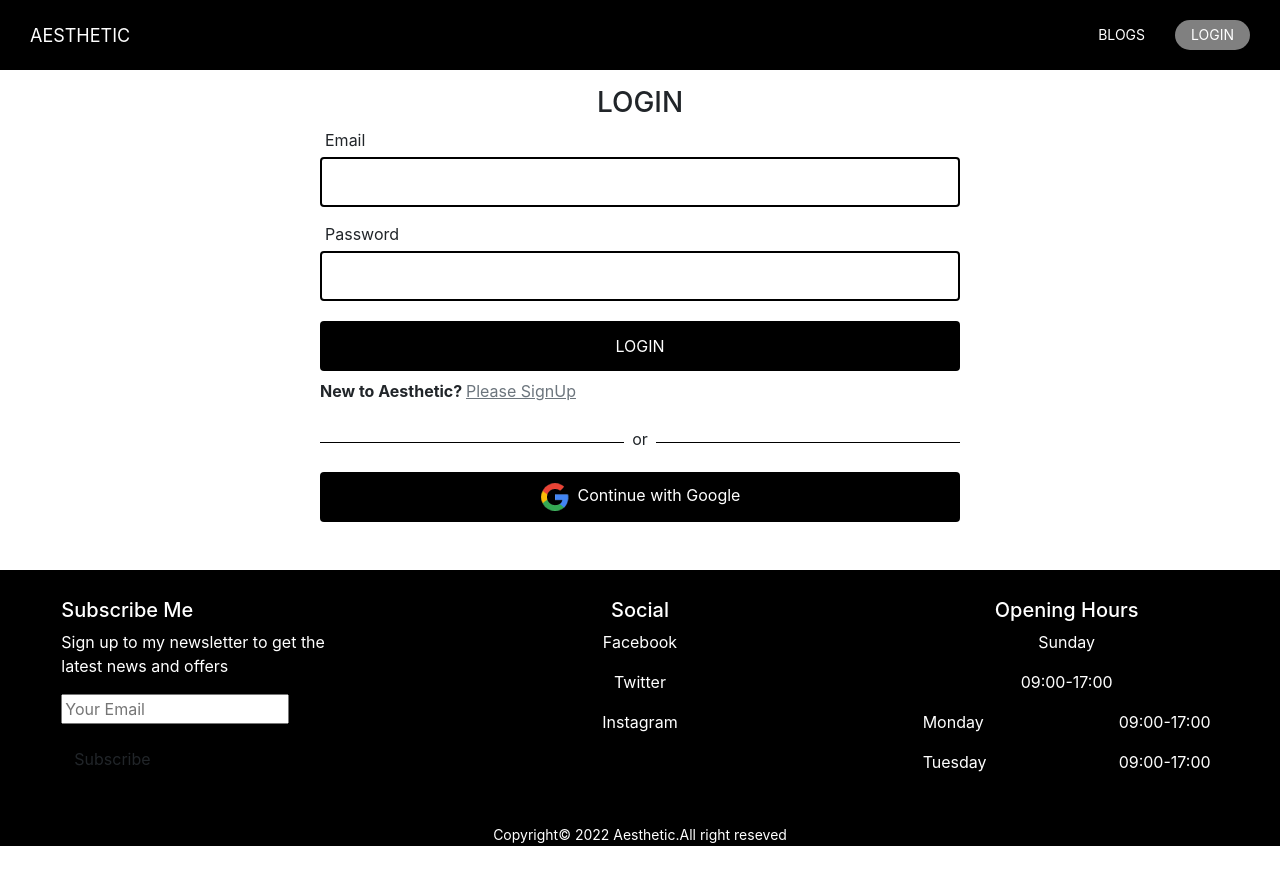
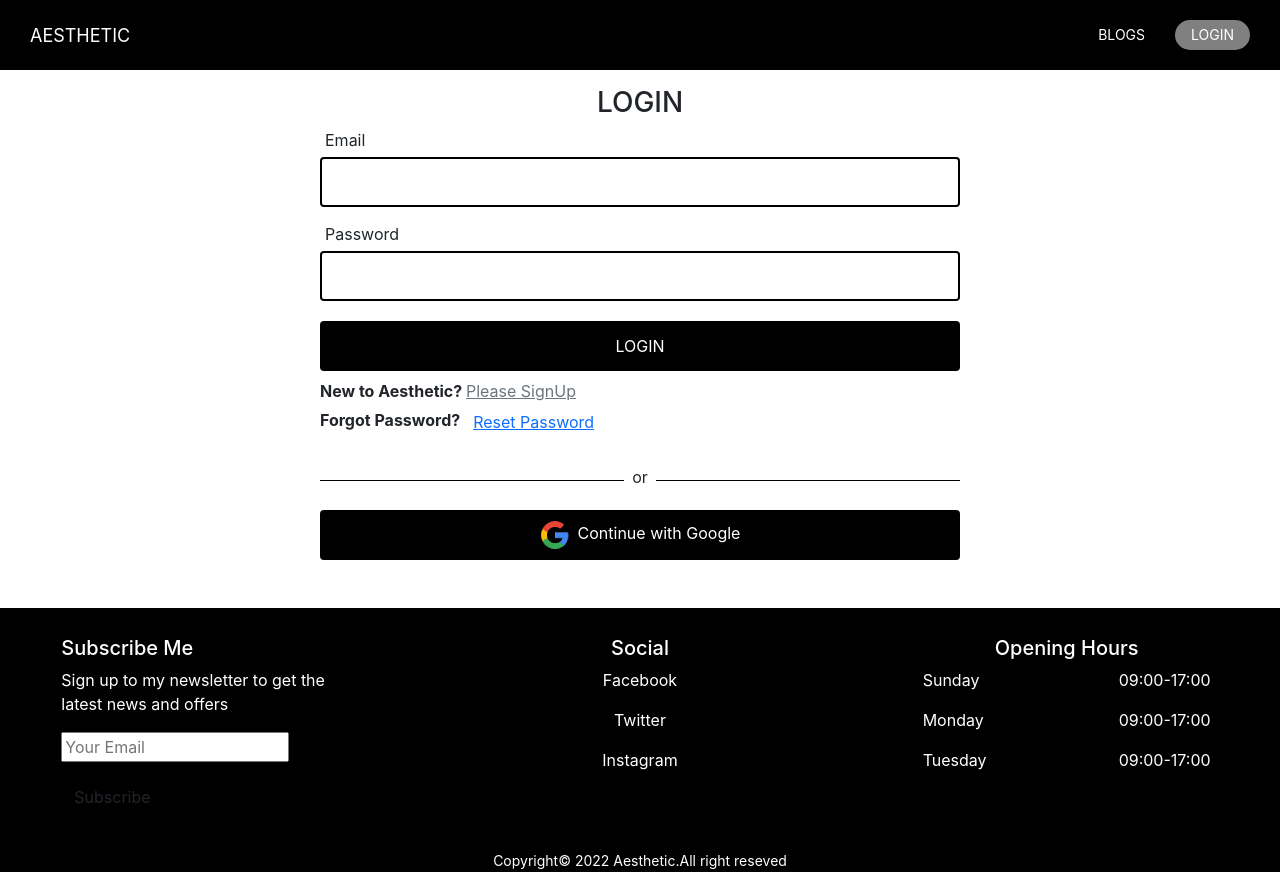
Before and after one commit to no7hingisimpossible/Aesthetic-, a React (Create React App) app: page /login in a window 1280 px wide. Before the commit the page ends 862 px from the top, so only its background shows below. Built offline with nearby package versions, Linux system fonts and the light colour scheme; no server answers.

Commit message:
reset password added

```diff
--- a/public/index.html
+++ b/public/index.html
@@ -24,7 +24,7 @@
     -->
   <link rel="stylesheet" href="https://cdn.jsdelivr.net/npm/bootstrap@5.1.3/dist/css/bootstrap.min.css"
     integrity="sha384-1BmE4kWBq78iYhFldvKuhfTAU6auU8tT94WrHftjDbrCEXSU1oBoqyl2QvZ6jIW3" crossorigin="anonymous" />
-  <title>React App</title>
+  <title>Aesthetic</title>
 </head>
 
 <body>
--- a/src/App.js
+++ b/src/App.js
@@ -8,6 +8,7 @@ import Checkout from './Pages/Checkout/Checkout';
 import RequireAuth from './Pages/RequireAuth/RequireAuth';
 import toast, { Toaster } from 'react-hot-toast';
 import Footer from './Pages/Shared/Footer/Footer';
+import Blogs from './Pages/Blogs/Blogs';
 
 
 function App() {
@@ -19,6 +20,7 @@ function App() {
         <Route path='/' element={<Home></Home>}></Route>
         <Route path='/signup' element={<SignUp></SignUp>}></Route>
         <Route path='/login' element={<Login></Login>}></Route>
+        <Route path='/blogs' element={<Blogs></Blogs>}></Route>
         <Route path='/service/:id' element={<RequireAuth><Checkout></Checkout></RequireAuth>}></Route>
         {/* <Route path='/checkout' element={<Checkout></Checkout>}></Route> */}
       </Routes>
--- /dev/null
+++ b/src/Pages/Blogs/Blogs.js
@@ -0,0 +1,11 @@
+import React from 'react';
+
+const Blogs = () => {
+    return (
+        <div>
+            this is blogs
+        </div>
+    );
+};
+
+export default Blogs;
--- a/src/Pages/Login/Login.js
+++ b/src/Pages/Login/Login.js
@@ -1,5 +1,5 @@
 import React, { useEffect, useState } from 'react';
-import { useSignInWithEmailAndPassword } from 'react-firebase-hooks/auth';
+import { useSendPasswordResetEmail, useSignInWithEmailAndPassword } from 'react-firebase-hooks/auth';
 import toast from 'react-hot-toast';
 import { Link, useLocation, useNavigate } from 'react-router-dom';
 import { auth } from '../../firebase.init';
@@ -73,6 +73,14 @@ const Login = () => {
         }
     },[user])
 
+
+    const [sendPasswordResetEmail, sending, error2] = useSendPasswordResetEmail(auth);
+
+    const resetPassword = ()=>{
+        sendPasswordResetEmail(userInfo.email)
+        toast.success('Email sent', {id: "login666"})
+    }
+
     return (
         <div>
             <h3 className='text-center mt-3'>LOGIN</h3>
@@ -86,8 +94,11 @@ const Login = () => {
                 {errors.passwordError && <p className='text-danger fw-bold'>{errors.passwordError}</p>}
                 <input className='submit-btn' type="submit" value="LOGIN" />
 
-                <p className='fw-bold mt-2'>New to Aesthetic? <Link to='/signup' className='text-secondary fw-normal'>Please SignUp</Link></p>
+                <p className='fw-bold mb-0 mt-2'>New to Aesthetic? <Link to='/signup' className='text-secondary fw-normal'>Please SignUp</Link></p>
+                <p className='fw-bold'>Forgot Password?<button className='btn-link btn my-0' onClick={resetPassword}>Reset Password</button></p>
                 {error?.message.includes('Firebase: Error (auth/invalid-email).') && <p className='text-danger fw-bold'>Invalid User</p>}
+                {error?.message.includes('Firebase: Error (auth/wrong-password).') && <p className='text-danger fw-bold'>Password doesnt match</p>}
+
             </form>
             <GoogleSignIn></GoogleSignIn>
         </div>
--- a/src/Pages/Shared/Footer/Footer.js
+++ b/src/Pages/Shared/Footer/Footer.js
@@ -19,7 +19,7 @@ const Footer = () => {
                 </div>
                 <div className=' text-center w-75 mx-auto p-2 px-3'>
                     <h5>Opening Hours</h5>
-                    <div className='d-flex flex-sm-column  justify-content-between'>
+                    <div className='d-flex justify-content-between'>
                         <p>Sunday</p>
                         <p>09:00-17:00</p>
                     </div>
```
